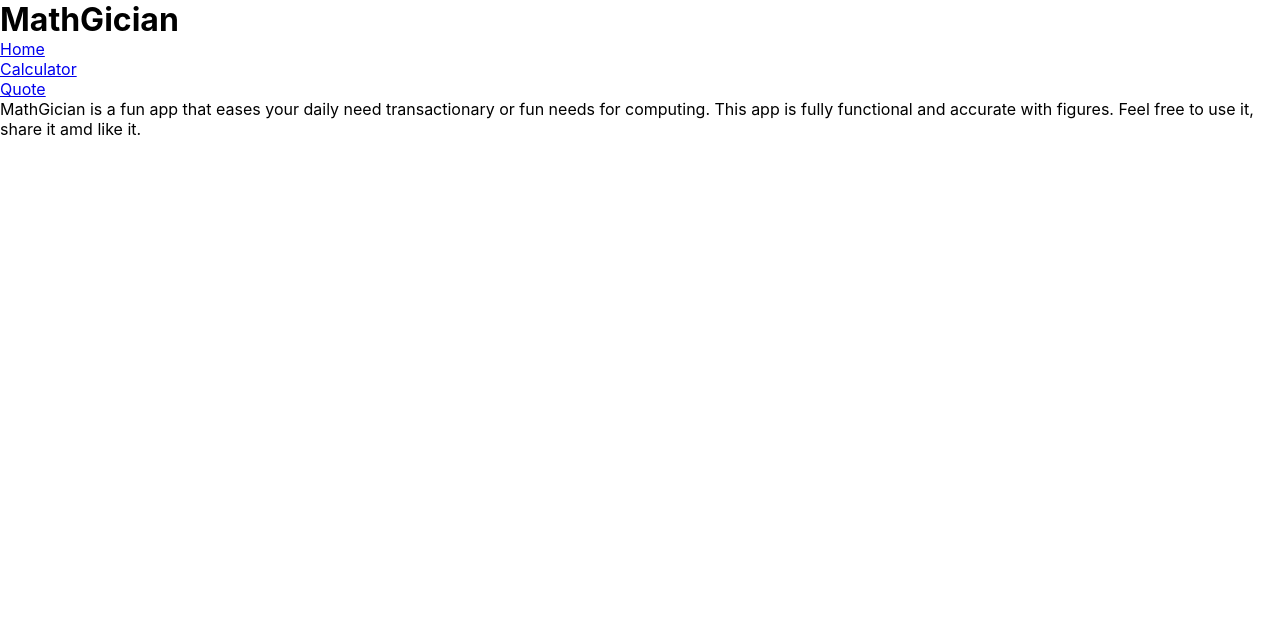
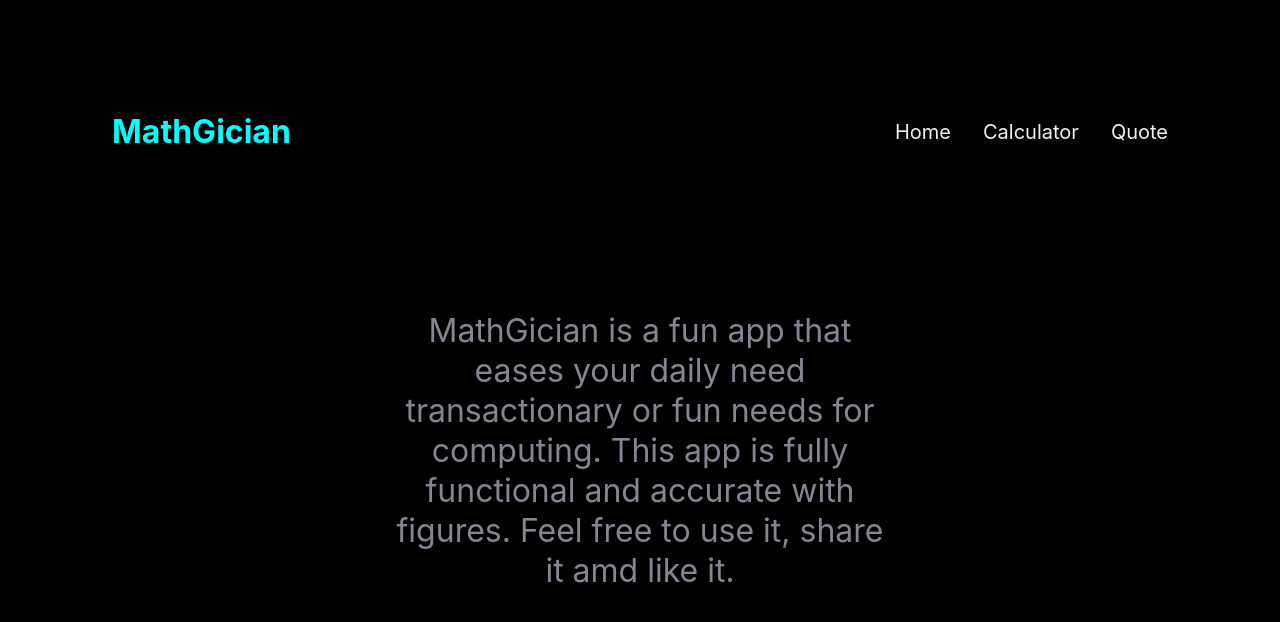
Before and after one commit to AbayomiOlaoye/maths_guru, a React (Create React App) app: page / in a window 1280 px wide. Shown: the top 622 px of the page. Built offline with nearby package versions, Linux system fonts and the light colour scheme.

Commit message:
Implement minimal styling on MathMagicia

```diff
--- a/src/index.css
+++ b/src/index.css
@@ -23,14 +23,51 @@ body {
   scroll-behavior: smooth;
 }
 
-.App {
-  background: #282028;
-  height: 100vh;
+.paraText {
+  color: #848693;
+  max-width: 500px;
+  margin: 2rem auto;
+  font-size: 2rem;
+  line-height: 40px;
+  text-align: center;
 }
 
-header {
-  background-color: #848693;
-  padding: 1rem;
+.heroPage {
+  margin-top: 10rem;
+}
+
+.quota {
+  color: cyan;
+  text-align: center;
+  margin-top: 8rem;
+}
+
+.container {
+  max-width: 100%;
+  height: 100vh;
+  padding: 7rem;
+  margin: 0 auto;
+  background-color: black;
+}
+
+.flex-header {
+  display: flex;
+  justify-content: space-between;
+  align-items: center;
+}
+
+.navList,
+a {
+  list-style: none;
+  text-decoration: none;
+  font-size: 1.25rem;
+  color: #f2f2f2;
+  transition: all 1s ease-out;
+}
+
+a:hover {
+  border-bottom: 1px solid #f2f2f2;
+  color: cyan;
 }
 
 .panel {
--- a/src/pages/Header.js
+++ b/src/pages/Header.js
@@ -1,10 +1,11 @@
 import { Outlet, Link } from 'react-router-dom';
 
 const Header = () => (
-  <>
-    <h1>MathGician</h1>
-    <nav>
-      <ul>
+  <div className="container">
+    <div className="flex-header">
+      <h1 style={{ color: 'cyan' }}>MathGician</h1>
+      <nav className="nav">
+        <ul style={{ display: 'flex', gap: '2rem' }} className="navList">
           <li>
             <Link to="/">Home</Link>
           </li>
@@ -16,9 +17,10 @@ const Header = () => (
           </li>
         </ul>
       </nav>
+    </div>
 
     <Outlet />
-  </>
+  </div>
 );
 
 export default Header;
--- a/src/pages/Home.js
+++ b/src/pages/Home.js
@@ -1,4 +1,5 @@
 import React from 'react';
+import '../index.css';
 
 const Home = () => (
   <div className="heroPage">
--- a/src/pages/Quote.js
+++ b/src/pages/Quote.js
@@ -2,6 +2,7 @@ import React from 'react';
 
 const Quote = () => (
   <div>
+    <h2 className="quota">Random Quote</h2>
     <p className="paraText">
       Mathematics is not about numbers, equations, computations,
       algorithms: it is about understanding - William Paul Thurston
```
Lines whose indentation alone changed are shown as unchanged.
